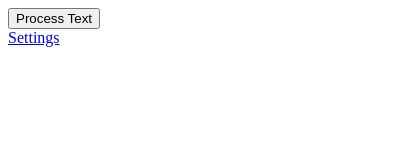
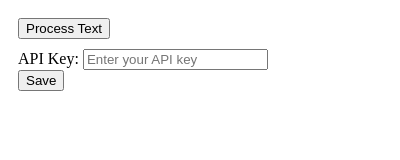
Before and after one commit to 0JCRG0/TLDR, a browser extension: page views/popup.html in a window 400 px wide. Drawn offline with Linux system fonts and the light colour scheme; files that its build step writes are made by us from their sources.

Commit message:
refactor html

```diff
--- a/views/popup.html
+++ b/views/popup.html
@@ -2,11 +2,34 @@
 <html>
 <head>
     <title>Text Processor</title>
+    <style>
+        /* Add some basic styling */
+        body {
+            width: 300px;
+            padding: 10px;
+        }
+        #result {
+            margin-top: 10px;
+        }
+        form {
+            margin-top: 10px;
+        }
+    </style>
 </head>
 <body>
     <button id="processText">Process Text</button>
     <div id="result"></div>
-                <a href="options.html" target="_blank" class="options-link">Settings</a>
+
+    <!-- Settings form for API key -->
+    <form id="api-key-form">
+        <label for="api-key">API Key:</label>
+        <input type="text" id="api-key" name="api_key" placeholder="Enter your API key">
+        <button type="submit">Save</button>
+    </form>
+    <div id="status-message"></div>
+    <div id="result"></div>
+
+
     <script src="popup.js"></script>
 </body>
 </html>
```
Lines whose indentation alone changed are shown as unchanged.
